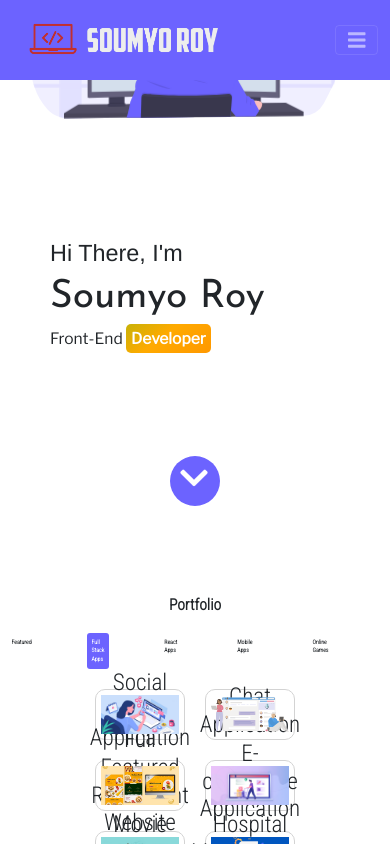
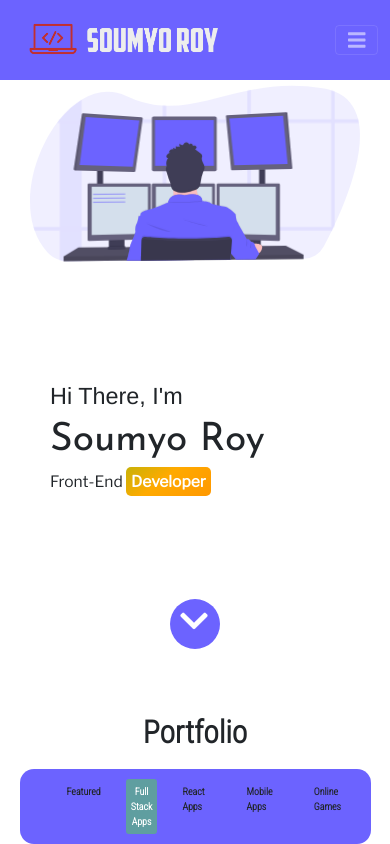
Before and after one commit to Soumyo78/Soumyo-Portfolio, a React (Create React App) app: page / in a window 390 px wide. Both pictures are taken after a click on the item "Full Stack Apps". Built offline with nearby package versions, Linux system fonts and the light colour scheme.

Commit message:
mobile view added for portfolio section

```diff
--- a/src/components/Intro/style.scss
+++ b/src/components/Intro/style.scss
@@ -103,7 +103,6 @@
 
 
 // Media queries
-
 @media screen and (max-width: 992px) {
   .intro-main-container {
     flex-direction: column;
--- a/src/components/Navbar/style.scss
+++ b/src/components/Navbar/style.scss
@@ -31,6 +31,7 @@
   height: 4rem !important;
 }
 
+// Media queries
 @media screen and (min-width: 992px) {
   .navbar-nav > li > a.active {
     border-top: 0.1875rem solid $primaryWhite;
--- a/src/components/Portfolio/ItemImageComponent/index.jsx
+++ b/src/components/Portfolio/ItemImageComponent/index.jsx
@@ -1,16 +1,18 @@
 import "./style.scss";
 
 const ItemImageComponent = (props) => {
-  const { itemImageList, itemTitleList } = props;
+  const { itemList } = props;
 
   return (
     <div className="item-image-main-container">
-      {itemTitleList.map((item, index) => {
+      {itemList && itemList.map((item) => {
         return (
-          <div className="item">
-            {itemImageList[index]}
-            <h3>{item}</h3>
-          </div>
+          <a href={item.link} target="_blank" rel="noreferrer" key={item.key}>
+            <div className="item">
+              {item.image}
+              <h3>{item.title}</h3>
+            </div>
+          </a>
         );
       })}
     </div>
--- a/src/components/Portfolio/ItemImageComponent/style.scss
+++ b/src/components/Portfolio/ItemImageComponent/style.scss
@@ -7,6 +7,7 @@
   justify-content: center;
   flex-wrap: wrap;
 
+  a {
     .item {
       padding: 5px;
       margin: 10px;
@@ -20,25 +21,69 @@
       transition: all 0.5s ease;
       cursor: pointer;
       text-align: center;
+      color: $primaryUIColor;
 
-    .featured-app-pic, .full-stack-app-pic, .react-app-pic, .mobile-app-pic {
+      .featured-app-pic,
+      .full-stack-app-pic,
+      .react-app-pic,
+      .mobile-app-pic {
         width: 20vw;
         height: 10vw;
         object-fit: cover;
         z-index: 1;
       }
 
-    h3{
+      h3 {
         position: absolute;
       }
 
-    &:hover{
+      &:hover {
         background-color: $primaryWhite;
 
-      .featured-app-pic, .full-stack-app-pic, .react-app-pic, .mobile-app-pic{
+        .featured-app-pic,
+        .full-stack-app-pic,
+        .react-app-pic,
+        .mobile-app-pic {
           opacity: 0.2;
           z-index: 0;
         }
       }
     }
   }
+}
+
+// Media queries
+@media screen and (max-width: 700px) {
+  .item-image-main-container {
+    overflow: scroll;
+    max-height: 80vh;
+    width: fit-content;
+
+    a {
+      .item {
+        h3 {
+          font-size: 10vw;
+        }
+
+        width: 23vw;
+        height: 15vh;
+
+        .item-img-pic {
+          width: inherit;
+          height: -webkit-fill-available;
+        }
+      }
+    }
+  }
+}
+
+@media screen and (max-width: 500px) {
+  .item-image-main-container {
+    a {
+      .item {
+        width: 80vw;
+        height: 40vw;
+      }
+    }
+  }
+}
--- a/src/components/Portfolio/PortfolioHeadingListComponent/index.jsx
+++ b/src/components/Portfolio/PortfolioHeadingListComponent/index.jsx
@@ -3,15 +3,34 @@ import "./style.scss";
 const PortfolioHeadingListComponent = (props) => {
   const { itemHeadingList, selectedState, selectStateFunction } = props;
 
+  const onClicKHeadingText = (item) => {
+    selectStateFunction(item.id);
+    // let selectedItem = document.querySelector(`#${item.id}`);
+    // selectedItem.innerHTML += `<span>${item.heading}</span>`
+  };
+
   return (
     <ul className="portfolio-list">
       {itemHeadingList.map((item, index) => {
-        return (
+        return window.screen.width <= 650 ? (
           <li
             id={item.id}
             key={`${item.id}_${index}`}
             className={selectedState === item.id ? "active" : "inactive"}
-            onClick={() => selectStateFunction(item.id)}
+            onClick={() => {
+              onClicKHeadingText(item);
+            }}
+          >
+            {item.icon}
+          </li>
+        ) : (
+          <li
+            id={item.id}
+            key={`${item.id}_${index}`}
+            className={selectedState === item.id ? "active" : "inactive"}
+            onClick={() => {
+              onClicKHeadingText(item);
+            }}
           >
             {item.heading}
           </li>
--- a/src/components/Portfolio/PortfolioHeadingListComponent/style.scss
+++ b/src/components/Portfolio/PortfolioHeadingListComponent/style.scss
@@ -2,7 +2,6 @@
 
 .portfolio-list {
   margin: 10px;
-  padding: 0;
   list-style: none;
   display: flex;
 
@@ -20,3 +19,28 @@
     }
   }
 }
+
+// Media queries
+@media screen and (max-width: 970px) {
+}
+
+@media screen and (max-width: 650px) {
+  .portfolio-list {
+    width: 90vw;
+    justify-content: space-around;
+    background-color: $primaryUIColor;
+    border-radius: 14px 14px 14px 14px;
+
+    li {
+      margin: 10px;
+      font-size: 10px;
+
+      &.active {
+        background-color: cadetblue;
+        height: max-content;
+        width: 35px;
+        text-align: center;
+      }
+    }
+  }
+}
--- a/src/components/Portfolio/index.jsx
+++ b/src/components/Portfolio/index.jsx
@@ -9,6 +9,15 @@ import {
   mobileAppPortfolioData,
   onlineGamesPortfolioData,
 } from "./portfolio-data";
+
+import { FontAwesomeIcon } from "@fortawesome/react-fontawesome";
+import {
+  faDatabase,
+  faGrinStars,
+  faMobileAlt,
+  faGamepad,
+} from "@fortawesome/free-solid-svg-icons";
+import { ReactComponent as ReactIcon } from "../../resources/react-icon.svg"
 
 const Portfolio = () => {
   const [selected, setSelected] = useState("featured");
@@ -40,24 +49,157 @@ const Portfolio = () => {
   }, [selected]);
 
   return (
+    window.screen.width <= 650 ?
     <div className="portfolio-main-container" id="portfolio">
-      <h1>Portfolio</h1>
+      <h1 id="home-h1-text">My Portfolio</h1>
+      <ItemImageComponent
+        itemList={portfolioProjectData}
+      />
       <PortfolioHeadingListComponent
         itemHeadingList={[
-          { heading: "Featured", id: "featured" },
-          { heading: "Full Stack Apps", id: "full_stack_apps" },
-          { heading: "React Apps", id: "react_apps" },
-          { heading: "Mobile Apps", id: "mobile_apps" },
-          { heading: "Online Games", id: "online_game" },
+          {
+            heading: "Featured",
+            id: "featured",
+            key: "featured-item-desktop",
+            icon: (
+              <FontAwesomeIcon
+                icon={faGrinStars}
+                style={{ color: "white" }}
+                size="2x"
+                id="featured-icon"
+              />
+            ),
+          },
+          {
+            heading: "Full Stack Apps",
+            id: "full_stack_apps",
+            key: "full-stack-item-desktop",
+            icon: (
+              <FontAwesomeIcon
+                icon={faDatabase}
+                style={{ color: "white" }}
+                size="2x"
+                id="full-stack-icon"
+              />
+            ),
+          },
+          {
+            heading: "React Apps",
+            id: "react_apps",
+            key: "react-app-item-desktop",
+            icon: (
+              <ReactIcon
+                style={{ color: "white", width: "25px", height: "25px"}}
+                id="react-apps-icon"
+              />
+            ),
+          },
+          {
+            heading: "Mobile Apps",
+            id: "mobile_apps",
+            key: "mobile-app-item-desktop",
+            icon: (
+              <FontAwesomeIcon
+                icon={faMobileAlt}
+                style={{ color: "white" }}
+                size="2x"
+                id="mobile-apps-icon"
+              />
+            ),
+          },
+          {
+            heading: "Online Games",
+            id: "online_game",
+            key: "online-game-item-desktop",
+            icon: (
+              <FontAwesomeIcon
+                icon={faGamepad}
+                style={{ color: "white" }}
+                size="2x"
+                id="online-games-icon"
+              />
+            ),
+          },
         ]}
         selectedState={selected}
         selectStateFunction={setSelected}
       />
-      <ItemImageComponent
-        itemImageList={portfolioProjectData[0]}
-        itemTitleList={portfolioProjectData[1]}
-      />
-    </div>
+    </div> :
+    <div className="portfolio-main-container" id="portfolio">
+    <h1 id="home-h1-text">Portfolio</h1>
+    <PortfolioHeadingListComponent
+      itemHeadingList={[
+        {
+          heading: "Featured",
+          id: "featured",
+          key: "featured-item-mobile",
+          icon: (
+            <FontAwesomeIcon
+              icon={faGrinStars}
+              style={{ color: "white" }}
+              size="2x"
+              id="featured-icon"
+            />
+          ),
+        },
+        {
+          heading: "Full Stack Apps",
+          id: "full_stack_apps",
+          key: "full-stack-item-mobile",
+          icon: (
+            <FontAwesomeIcon
+              icon={faDatabase}
+              style={{ color: "white" }}
+              size="2x"
+              id="full-stack-icon"
+            />
+          ),
+        },
+        {
+          heading: "React Apps",
+          id: "react_apps",
+          key: "react-app-item-mobile",
+          icon: (
+            <ReactIcon
+              style={{ color: "white", width: "25px", height: "25px"}}
+              id="react-apps-icon"
+            />
+          ),
+        },
+        {
+          heading: "Mobile Apps",
+          id: "mobile_apps",
+          key: "mobile-app-item-mobile",
+          icon: (
+            <FontAwesomeIcon
+              icon={faMobileAlt}
+              style={{ color: "white" }}
+              size="2x"
+              id="mobile-apps-icon"
+            />
+          ),
+        },
+        {
+          heading: "Online Games",
+          id: "online_game",
+          key: "online-game-item-mobile",
+          icon: (
+            <FontAwesomeIcon
+              icon={faGamepad}
+              style={{ color: "white" }}
+              size="2x"
+              id="online-games-icon"
+            />
+          ),
+        },
+      ]}
+      selectedState={selected}
+      selectStateFunction={setSelected}
+    />
+    <ItemImageComponent
+      itemList={portfolioProjectData}
+    />
+  </div>
   );
 };
 
--- a/src/components/Portfolio/portfolio-data.js
+++ b/src/components/Portfolio/portfolio-data.js
@@ -16,162 +16,300 @@ import LiveWeatherPic from "../../resources/weather-pic-1.jpg";
 import OnlineDrawingPic from "../../resources/online-drwaing-pic-1.jpg";
 
 const featuredAppPortfolioData = [
-  [
+  {
+    title: "E-commerce Application",
+    key: "e-commerce-application",
+    link: "",
+    image: (
       <img
         src={ECommercePic}
         alt="e-commerce-pic"
-      className="featured-app-pic"
-    />,
+        className="featured-app-pic item-img-pic"
+      />
+    ),
+  },
+  {
+    title: "Movie Review Application",
+    key: "movie-review-application",
+    link: "",
+    image: (
       <img
         src={MovieReviewPic}
         alt="movie-review-pic"
-      className="featured-app-pic"
-    />,
+        className="featured-app-pic item-img-pic"
+      />
+    ),
+  },
+  {
+    title: "Chobi - A Simple Photo Editor",
+    key: "photo-editor-application",
+    link: "https://project-chobi.netlify.app/",
+    image: (
       <img
         src={PhotoEditorPic}
         alt="photo-editor-pic"
-      className="featured-app-pic"
-    />,
+        className="featured-app-pic item-img-pic"
+      />
+    ),
+  },
+  {
+    title: "Online Music Player",
+    key: "music-player-application",
+    link: "",
+    image: (
       <img
         src={MusicPlayerPic}
         alt="music-player-pic"
-      className="featured-app-pic"
-    />,
+        className="featured-app-pic item-img-pic"
+      />
+    ),
+  },
+  {
+    title: "Online Text Editor",
+    key: "online-text-editor-application",
+    link: "",
+    image: (
       <img
         src={TextEditorPic}
         alt="text-editor-pic"
-      className="featured-app-pic"
-    />,
+        className="featured-app-pic item-img-pic"
+      />
+    ),
+  },
+  {
+    title: "Social Media Application",
+    key: "social-media-application",
+    link: "",
+    image: (
       <img
         src={SocialMediaPic}
         alt="social-media-pic"
-      className="featured-app-pic"
-    />,
-  ],
-  [
-    "E-commerce Application",
-    "Movie Review Application",
-    "Chobi - A Simple Photo Editor",
-    "Online Music Player",
-    "Online Text Editor",
-    "Social Media Application",
-  ],
+        className="featured-app-pic item-img-pic"
+      />
+    ),
+  },
 ];
 
 const fullStackAppPortfolioData = [
-  [
+  {
+    title: "Social Media Application",
+    key: "social-media-application",
+    link: "",
+    image: (
       <img
         src={SocialMediaPic}
         alt="social-media-pic"
-      className="full-stack-app-pic"
-    />,
-    <ChatAppPic className="full-stack-app-pic" />,
+        className="full-stack-app-pic item-img-pic"
+      />
+    ),
+  },
+  {
+    title: "Chat Application",
+    key: "chat-application",
+    link: "",
+    image: <ChatAppPic className="full-stack-app-pic item-img-pic" />,
+  },
+  {
+    title: "Full Featured Restaurant Website",
+    key: "restaurant-application",
+    link: "",
+    image: (
       <img
         src={RestaurantWebsitePic}
         alt="restaurant-website-pic"
-      className="full-stack-app-pic"
-    />,
+        className="full-stack-app-pic item-img-pic"
+      />
+    ),
+  },
+  {
+    title: "E-commerce Application",
+    key: "e-commerce-application",
+    link: "",
+    image: (
       <img
         src={ECommercePic}
         alt="e-commerce-pic"
-      className="full-stack-app-pic"
-    />,
+        className="full-stack-app-pic item-img-pic"
+      />
+    ),
+  },
+  {
+    title: "Movie Review Application",
+    key: "movie-review-application",
+    link: "",
+    image: (
       <img
         src={MovieReviewPic}
         alt="movie-review-pic"
-      className="full-stack-app-pic"
-    />,
+        className="full-stack-app-pic item-img-pic"
+      />
+    ),
+  },
+  {
+    title: "Hospital Management System",
+    key: "hospital-management-application",
+    link: "",
+    image: (
       <img
         src={HospitalManagementSystemPic}
         alt="hospital-management-system-pic"
-      className="full-stack-app-pic"
-    />,
-  ],
-  [
-    "Social Media Application",
-    "Chat Application",
-    "Full Featured Restaurant Website",
-    "E-commerce Application",
-    "Movie Review Application",
-    "Hospital Management System",
-  ],
+        className="full-stack-app-pic item-img-pic"
+      />
+    ),
+  },
 ];
 
 const reactAppPortfolioData = [
-  [
+  {
+    title: "Chobi - A Simple Photo Editor",
+    key: "photo-editor-application",
+    link: "https://project-chobi.netlify.app/",
+    image: (
       <img
         src={PhotoEditorPic}
         alt="photo-editor-pic"
-      className="react-app-pic"
-    />,
+        className="react-app-pic item-img-pic"
+      />
+    ),
+  },
+  {
+    title: "Online Music Player",
+    key: "online-music-player-application",
+    link: "",
+    image: (
       <img
         src={MusicPlayerPic}
         alt="music-player-pic"
-      className="react-app-pic"
-    />,
-    <img src={TextEditorPic} alt="text-editor-pic" className="react-app-pic" />,
+        className="react-app-pic item-img-pic"
+      />
+    ),
+  },
+  {
+    title: "Online Text Editor",
+    key: "online-text-editor-application",
+    link: "",
+    image: (
+      <img
+        src={TextEditorPic}
+        alt="text-editor-pic"
+        className="react-app-pic item-img-pic"
+      />
+    ),
+  },
+  {
+    title: "Online Drawing Application",
+    key: "online-drawing-application",
+    link: "",
+    image: (
       <img
         src={OnlineDrawingPic}
         alt="online-drawing-pic"
-      className="react-app-pic"
-    />,
+        className="react-app-pic item-img-pic"
+      />
+    ),
+  },
+  {
+    title: "Live Weather Application",
+    key: "live-weather-application",
+    link: "",
+    image: (
       <img
         src={LiveWeatherPic}
         alt="live-weather-pic"
-      className="react-app-pic"
-    />,
+        className="react-app-pic item-img-pic"
+      />
+    ),
+  },
+  {
+    title: "A Video Converter",
+    key: "video-converter-application",
+    link: "",
+    image: (
       <img
         src={VideoConverterPic}
         alt="video-converter-pic"
-      className="react-app-pic"
-    />,
-  ],
-  [
-    "Chobi - A Simple Photo Editor",
-    "Online Music Player",
-    "Online Text Editor",
-    "Online Drawing Application",
-    "Live Weather Application",
-    "A Video Converter",
-  ],
+        className="react-app-pic item-img-pic"
+      />
+    ),
+  },
 ];
 
 const mobileAppPortfolioData = [
-  [
-    <MobileAppPic1 className="mobile-app-pic" />,
-    <MobileAppPic1 className="mobile-app-pic" />,
-    <MobileAppPic1 className="mobile-app-pic" />,
-    <MobileAppPic1 className="mobile-app-pic" />,
-    <MobileAppPic1 className="mobile-app-pic" />,
-    <MobileAppPic1 className="mobile-app-pic" />,
-  ],
-  [
-    "Materialize Calculator",
-    "Chat Application Mobile Client",
-    "Music Player for Mobile",
-    "Weather Application for Mobile",
-    "Mobile Tetris",
-    "Snake Game for Mobile",
-  ],
+  {
+    title: "Materialize Calculator",
+    key: "materialize-calculator-application",
+    link: "",
+    image: <MobileAppPic1 className="mobile-app-pic item-img-pic" />,
+  },
+  {
+    title: "Chat Application Mobile Client",
+    key: "chat-application-mobile-client",
+    link: "",
+    image: <MobileAppPic1 className="mobile-app-pic item-img-pic" />,
+  },
+  {
+    title: "Music Player for Mobile",
+    key: "music-player-for-mobile-application",
+    link: "",
+    image: <MobileAppPic1 className="mobile-app-pic item-img-pic" />,
+  },
+  {
+    title: "Weather Application for Mobile",
+    key: "weather-application-for-mobile",
+    link: "",
+    image: <MobileAppPic1 className="mobile-app-pic item-img-pic" />,
+  },
+  {
+    title: "Mobile Tetris",
+    key: "mobile-tetris",
+    link: "",
+    image: <MobileAppPic1 className="mobile-app-pic item-img-pic" />,
+  },
+  {
+    title: "Snake Game for Mobile",
+    key: "snake-game-for-mobile",
+    link: "",
+    image: <MobileAppPic1 className="mobile-app-pic item-img-pic" />,
+  },
 ];
 
 const onlineGamesPortfolioData = [
-  [
-    <MobileAppPic1 className="mobile-app-pic" />,
-    <MobileAppPic1 className="mobile-app-pic" />,
-    <MobileAppPic1 className="mobile-app-pic" />,
-    <MobileAppPic1 className="mobile-app-pic" />,
-    <MobileAppPic1 className="mobile-app-pic" />,
-    <MobileAppPic1 className="mobile-app-pic" />,
-  ],
-  [
-    "Candy Crush Game online",
-    "Rock, Paper, Scissors Online",
-    "Sample Online Game",
-    "Sample Online Game",
-    "Tetris Online",
-    "Snake Game Online",
-  ],
+  {
+    title: "Candy Crush Game online",
+    key: "candy-crush-game-online",
+    link: "",
+    image: <MobileAppPic1 className="mobile-app-pic item-img-pic" />,
+  },
+  {
+    title: "Rock, Paper, Scissors Online",
+    key: "rock-paper-scissors-online",
+    link: "",
+    image: <MobileAppPic1 className="mobile-app-pic item-img-pic" />,
+  },
+  {
+    title: "Sample Online Game",
+    key: "sample-online-game-1",
+    link: "",
+    image: <MobileAppPic1 className="mobile-app-pic item-img-pic" />,
+  },
+  {
+    title: "Sample Online Game",
+    key: "sample-online-game-2",
+    link: "",
+    image: <MobileAppPic1 className="mobile-app-pic item-img-pic" />,
+  },
+  {
+    title: "Tetris Online",
+    key: "tetris-online",
+    link: "",
+    image: <MobileAppPic1 className="mobile-app-pic item-img-pic" />,
+  },
+  {
+    title: "Snake Game Online",
+    key: "snake-game-online",
+    link: "",
+    image: <MobileAppPic1 className="mobile-app-pic item-img-pic" />,
+  },
 ];
 
 export {
--- a/src/components/Portfolio/style.scss
+++ b/src/components/Portfolio/style.scss
@@ -7,8 +7,28 @@
   align-items: center;
   padding: 30px;
 
-  h1 {
+  #home-h1-text{
     font-size: 4vw;
     font-weight: bold;
   }
 }
+
+// Media queries
+@media screen and (max-width: 970px) {
+  .portfolio-main-container {
+    #home-h1-text{
+      font-size: 8vw;
+      font-weight: bold;
+    }
+  }
+}
+
+@media screen and (max-width: 500px) {
+  .portfolio-main-container {
+    padding: 5px;
+
+    #home-h1-text{
+      font-weight: bold;
+    }
+  }
+}
```
Also changed, not shown: src/resources/react-icon.svg (added). Lines whose indentation alone changed are shown as unchanged.
